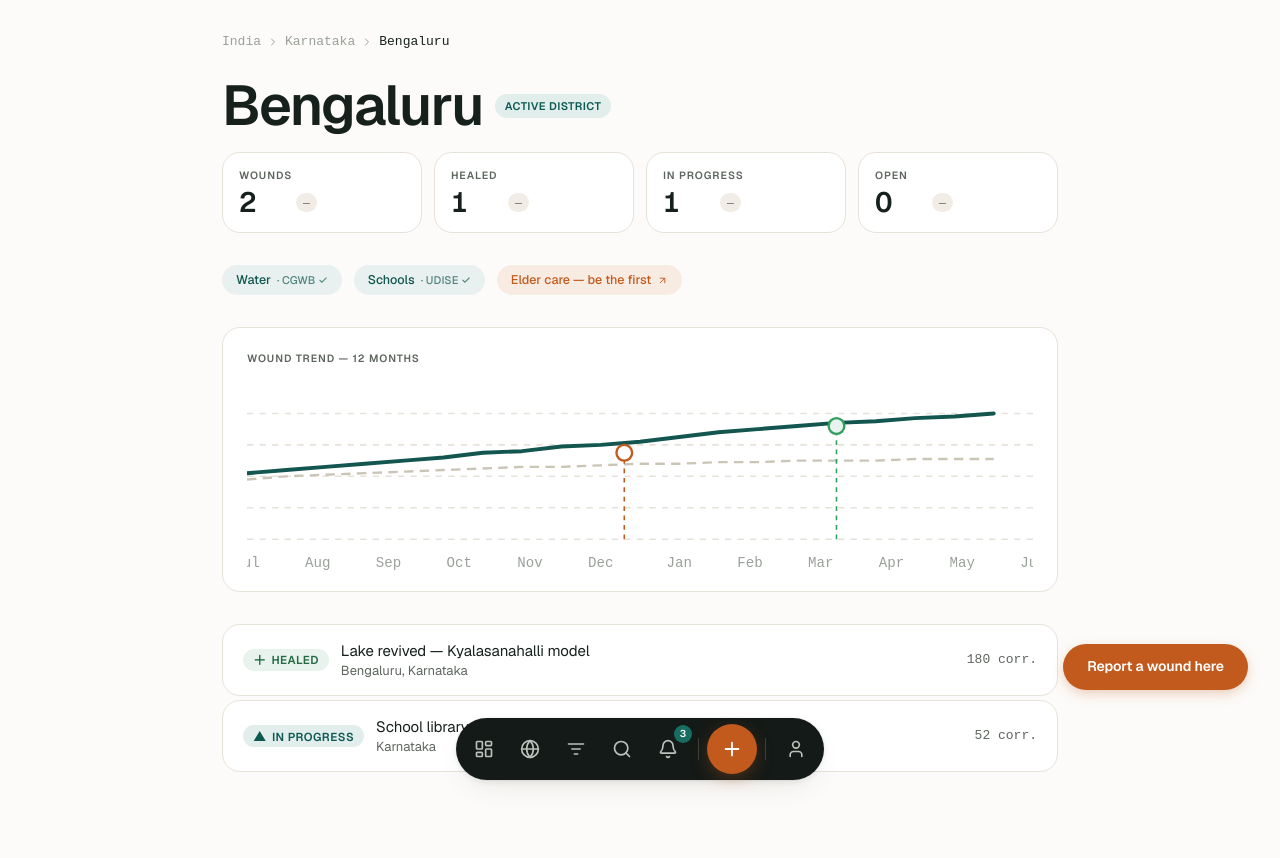
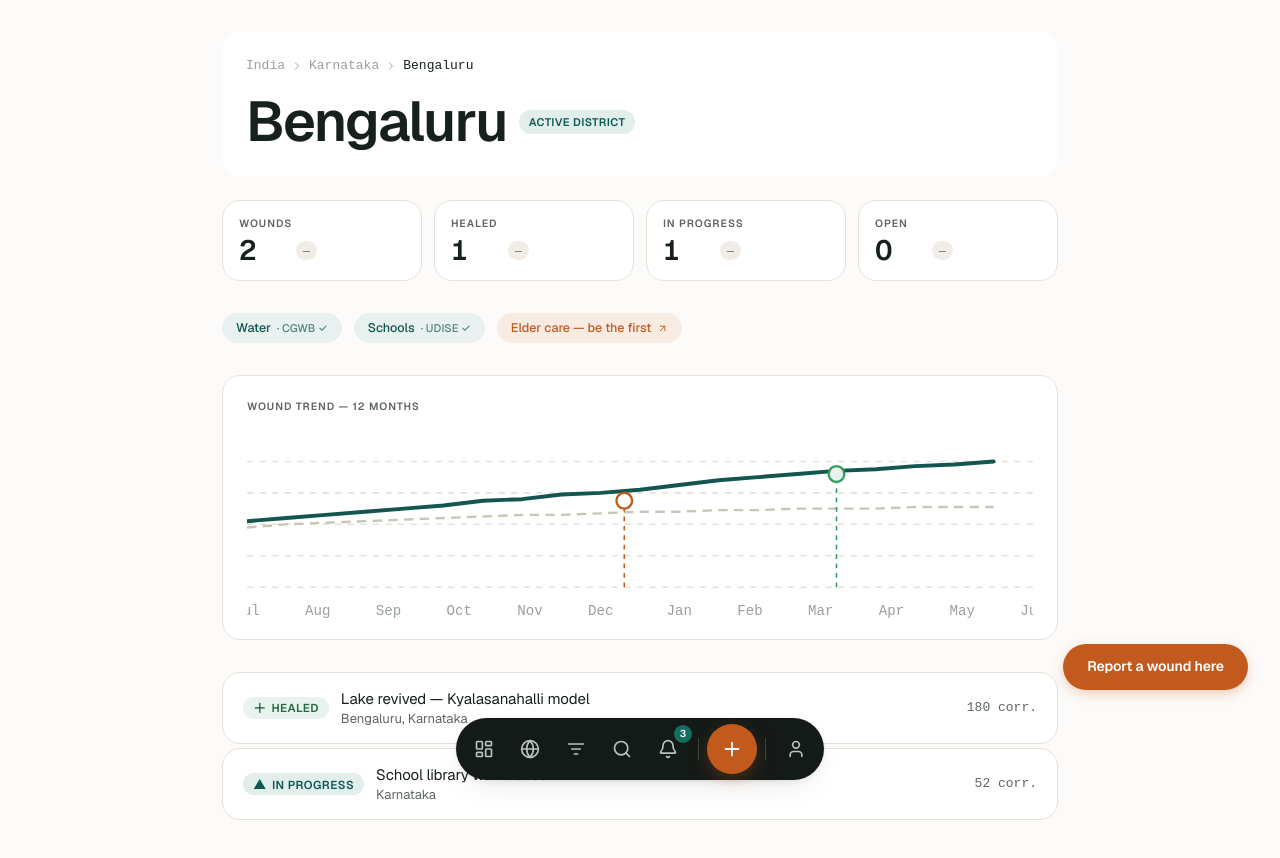
Before and after one commit to rahulkumarjha26/setu-platform, a Next.js app: page /place/bengaluru in a window 1280 px wide. Shown: the top 858 px of the page. Built offline with nearby package versions, Linux system fonts and the light colour scheme.

Commit message:
Phase 4.20-4.21: Place detail page fixes (CSS vars, cleanup) and Pressure thread page fixes (flat header, cleanup)

```diff
--- a/app/place/[id]/page.tsx
+++ b/app/place/[id]/page.tsx
@@ -57,7 +57,8 @@ export default function PlacePage() {
         padding: "32px 32px 120px",
       }}
     >
-      <nav className="breadcrumb" style={{ marginBottom: 24 }}>
+      <div style={{ background: "var(--bg-raised)", borderRadius: "var(--radius-card)", padding: 24, marginBottom: 24 }}>
+        <nav className="breadcrumb" style={{ marginBottom: 16 }}>
           <Link href="/atlas">India</Link>
           <ChevronRight size={12} />
           <Link href="/atlas">{place?.state || "State"}</Link>
@@ -65,7 +66,7 @@ export default function PlacePage() {
           <span style={{ color: "var(--text)" }}>{displayName}</span>
         </nav>
 
-      <div className="flex flex-wrap items-center gap-12" style={{ marginBottom: 16 }}>
+        <div className="flex flex-wrap items-center gap-12">
           <h1 className="text-display">{displayName}</h1>
           <span
             className="pill pill--active"
@@ -73,6 +74,7 @@ export default function PlacePage() {
           >
             {place?.rank || "Active district"}{place?.focus ? ` · ${place.focus}` : ""}
           </span>
+        </div>
       </div>
 
       <motion.div
@@ -82,7 +84,7 @@ export default function PlacePage() {
           hidden: {},
           visible: { transition: { staggerChildren: 0.1 } },
         }}
-        className="grid grid-4 gap-12"
+        className="grid grid-4 mob-col-2 gap-12"
         style={{ marginBottom: 32 }}
       >
         {METRICS.map((m) => (
--- a/app/pressure/[id]/page.tsx
+++ b/app/pressure/[id]/page.tsx
@@ -2,7 +2,7 @@
 
 import { useEffect, useRef, useState } from "react";
 import Link from "next/link";
-import { motion, useMotionValue, useSpring, useTransform, animate } from "framer-motion";
+import { motion, useMotionValue, useTransform, animate } from "framer-motion";
 import {
   ChevronRight,
   Building2,
@@ -385,8 +385,6 @@ export default function PressurePage() {
                   style={
                     item.dot === "in-progress"
                       ? { boxShadow: "0 0 0 4px rgba(18,86,79,.12)" }
-                      : item.dot === "origin"
-                      ? { boxShadow: "0 0 0 4px rgba(92,107,122,.1)" }
                       : undefined
                   }
                 />
```
Lines whose indentation alone changed are shown as unchanged.
